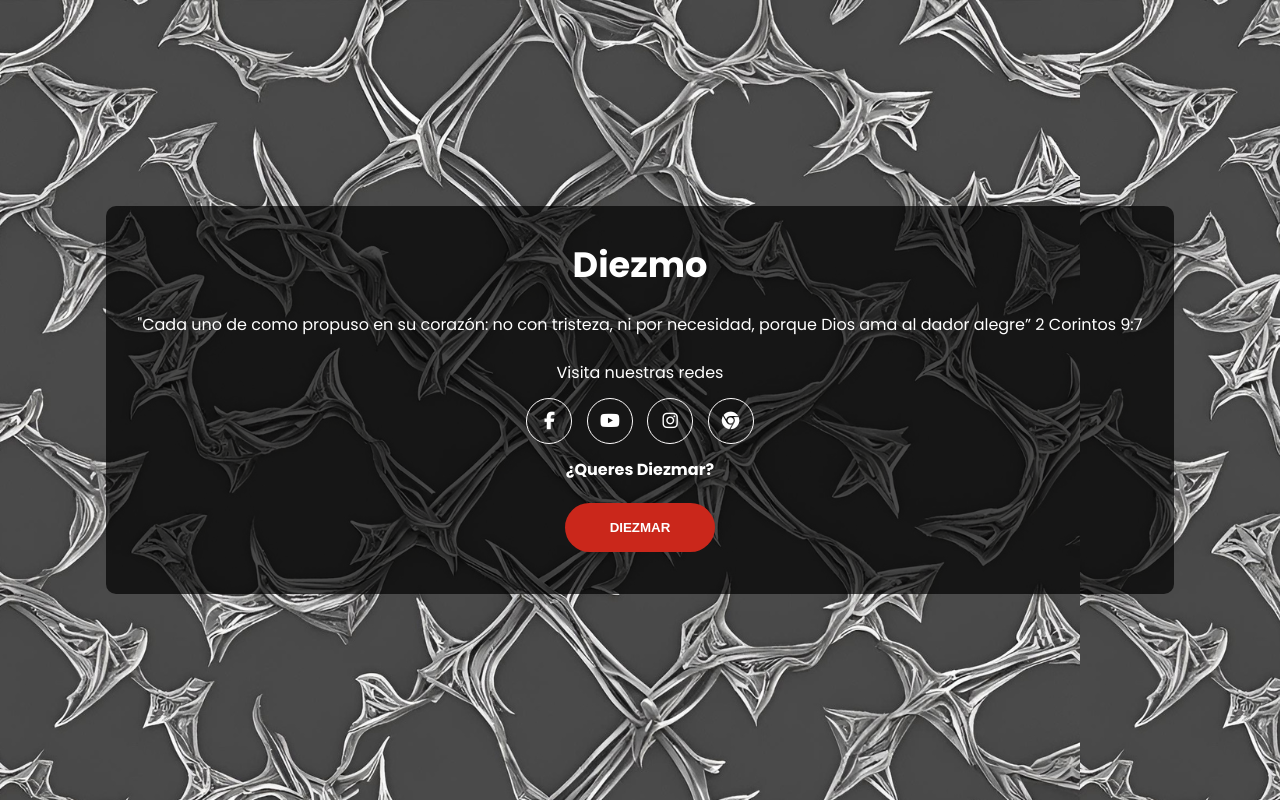
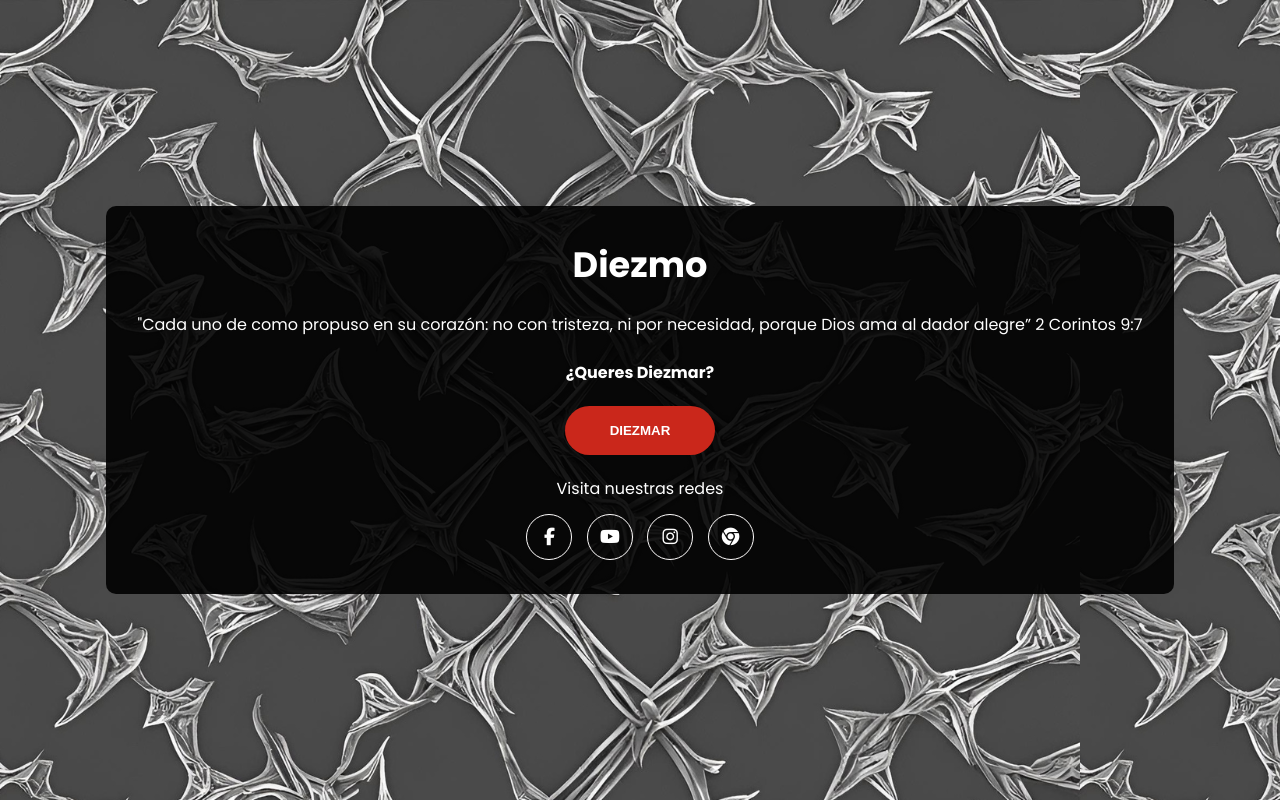
Before and after one commit to pabloperez293/formulraioManantial, a plain HTML site: page index.html in a window 1280 px wide. Drawn offline with Linux system fonts and the light colour scheme.

Commit message:
cambio de styles

```diff
--- a/css/estilos.css
+++ b/css/estilos.css
@@ -32,7 +32,7 @@ input {
 
 .content {
   padding: 2rem;
-  background-color: rgba(0, 0, 0, 0.7); /* Fondo semitransparente para resaltar */
+  background-color: rgba(0, 0, 0, 0.9); /* Fondo semitransparente para resaltar */
   border-radius: 10px;
 }
 
--- a/index.html
+++ b/index.html
@@ -15,6 +15,9 @@
       <p class="social-text">
         "Cada uno de como propuso en su corazón: no con tristeza, ni por necesidad, porque Dios ama al dador alegre” 2 Corintos 9:7
       </p>
+      <h3 class="social-text">¿Queres Diezmar?</h3>
+      <button class="btn transparent" id="payButton">Diezmar</button>
+
       <p class="social-text">Visita nuestras redes</p>
       <div class="social-media">
         <a href="#" class="social-icon">
@@ -30,8 +33,7 @@
           <i class="fab fa-chrome"></i>
         </a>
       </div>
-      <h3 class="social-text">¿Queres Diezmar?</h3>
-      <button class="btn transparent" id="payButton">Diezmar</button>
+
     </div>
   </div>
   <script src="https://kit.fontawesome.com/68771b93ef.js" crossorigin="anonymous"></script>
```
